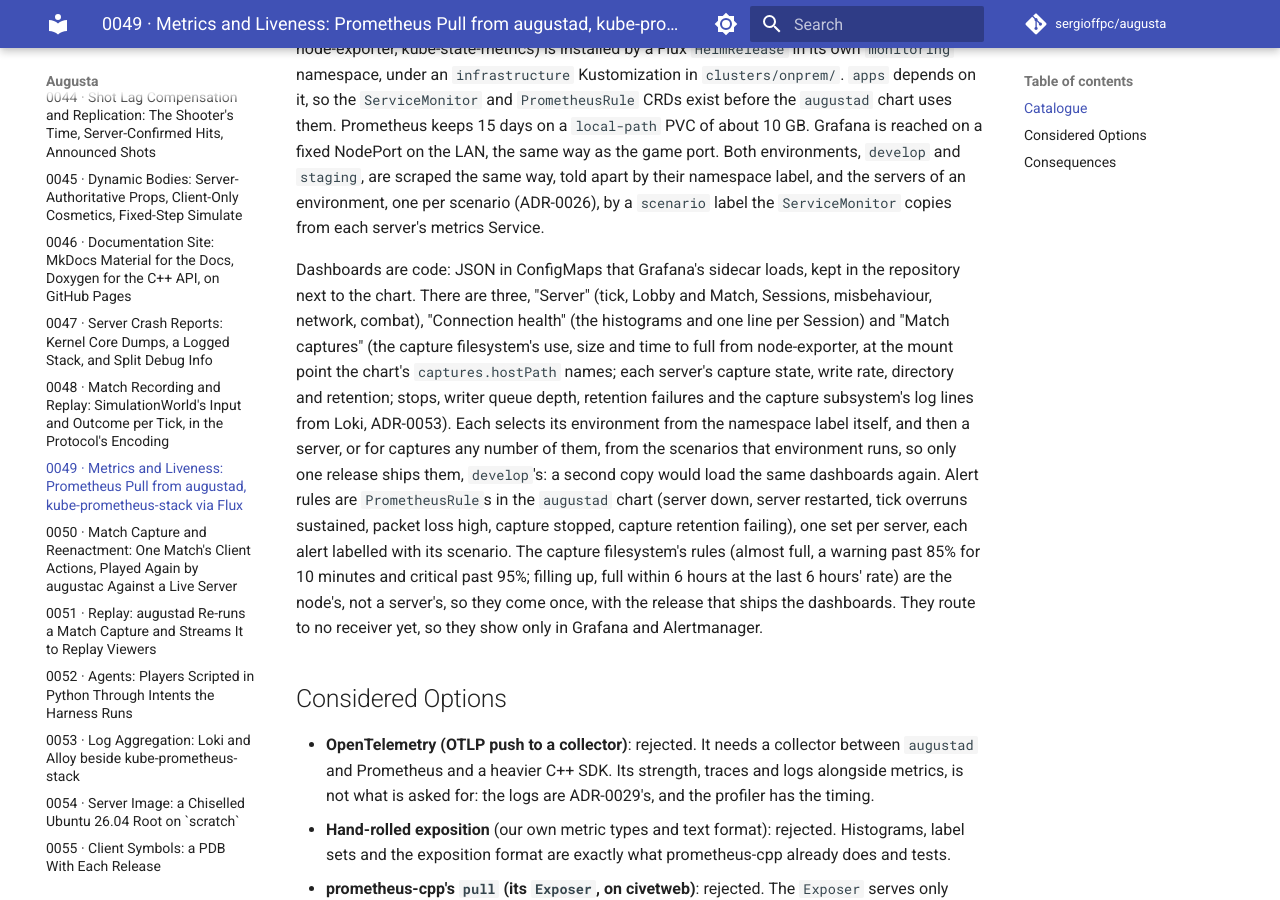
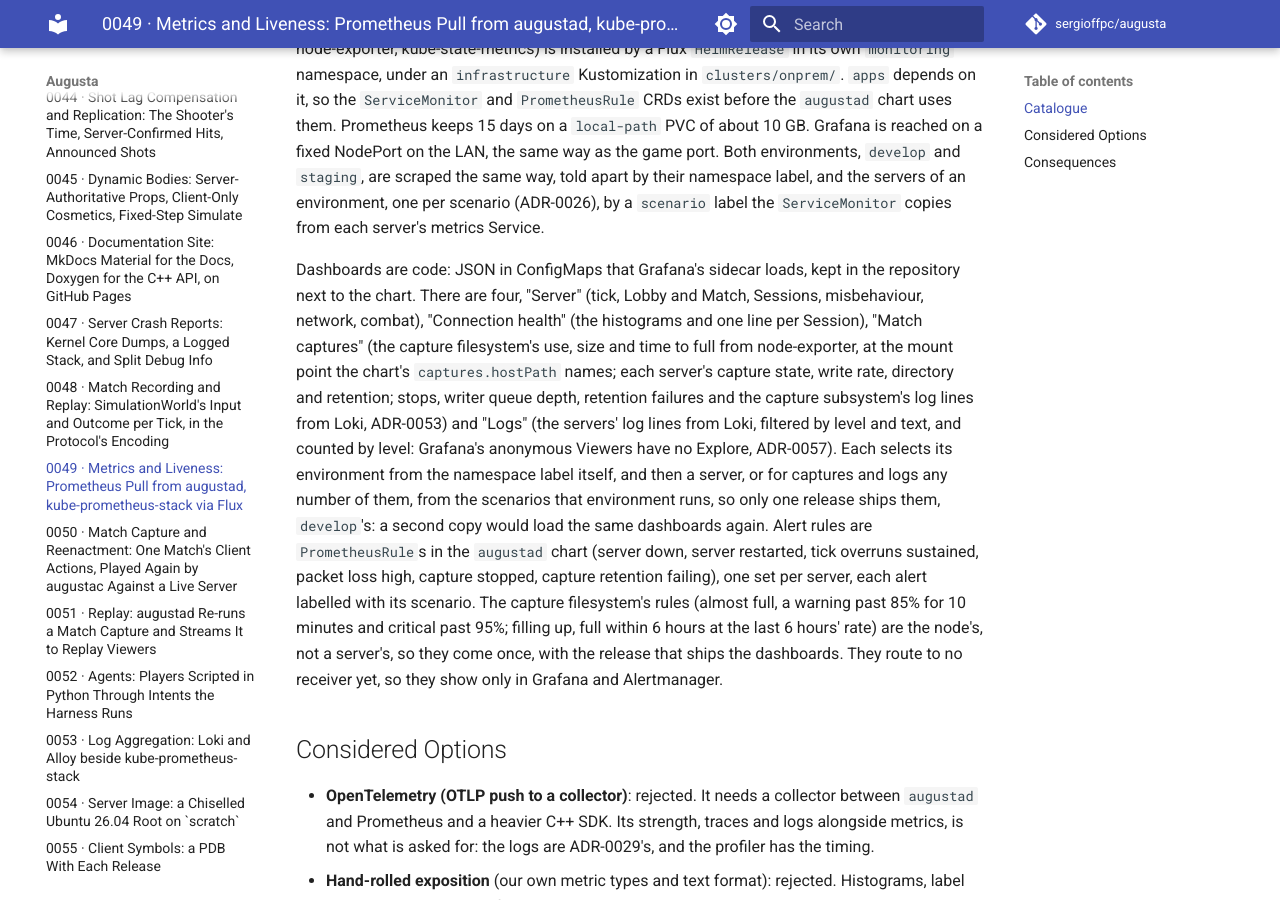
Before and after one commit to sergioffpc/augusta, an MkDocs documentation site: the page built from docs/adr/0049-metrics-and-liveness.md, in a window 1280 px wide and 900 px high, scrolled down 6044 px. Built offline with MkDocs 1.6.1 and Material for MkDocs 9.7.7, drawn with Linux system fonts in a browser that asks for light colours; comment, search, counter and statistics services are not loaded.

Commit message:
feat(chart): add the Logs dashboard
Grafana's anonymous Viewers have no Explore since the cluster's hardening
(ADR-0057), so augustad's lines in Loki had no place to be read. The Logs
dashboard shows them by environment, server, level and text, with their
count by level over time.

Co-Authored-By: Claude Opus 5.5 <noreply@anthropic.com>

```diff
--- a/docs/adr/0049-metrics-and-liveness.md
+++ b/docs/adr/0049-metrics-and-liveness.md
@@ -174,14 +174,16 @@ scenario (ADR-0026), by a `scenario` label the `ServiceMonitor` copies from each
 server's metrics Service.
 
 Dashboards are code: JSON in ConfigMaps that Grafana's sidecar loads, kept in
-the repository next to the chart. There are three, "Server" (tick, Lobby and
+the repository next to the chart. There are four, "Server" (tick, Lobby and
 Match, Sessions, misbehaviour, network, combat), "Connection health" (the
-histograms and one line per Session) and "Match captures" (the capture
-filesystem's use, size and time to full from node-exporter, at the mount point
-the chart's `captures.hostPath` names; each server's capture state, write rate,
-directory and retention; stops, writer queue depth, retention failures and the
-capture subsystem's log lines from Loki, ADR-0053). Each selects its environment
-from the namespace label itself, and then a server, or for captures any number
+histograms and one line per Session), "Match captures" (the capture filesystem's
+use, size and time to full from node-exporter, at the mount point the chart's
+`captures.hostPath` names; each server's capture state, write rate, directory
+and retention; stops, writer queue depth, retention failures and the capture
+subsystem's log lines from Loki, ADR-0053) and "Logs" (the servers' log lines
+from Loki, filtered by level and text, and counted by level: Grafana's anonymous
+Viewers have no Explore, ADR-0057). Each selects its environment from the
+namespace label itself, and then a server, or for captures and logs any number
 of them, from the scenarios that environment runs, so only one release ships
 them, `develop`'s: a second copy would load the same dashboards again. Alert
 rules are `PrometheusRule`s in the `augustad` chart (server down, server
```
Also changed, not shown: docs/adr/0053-log-aggregation.md (+2 -1 lines), 2 other files.
